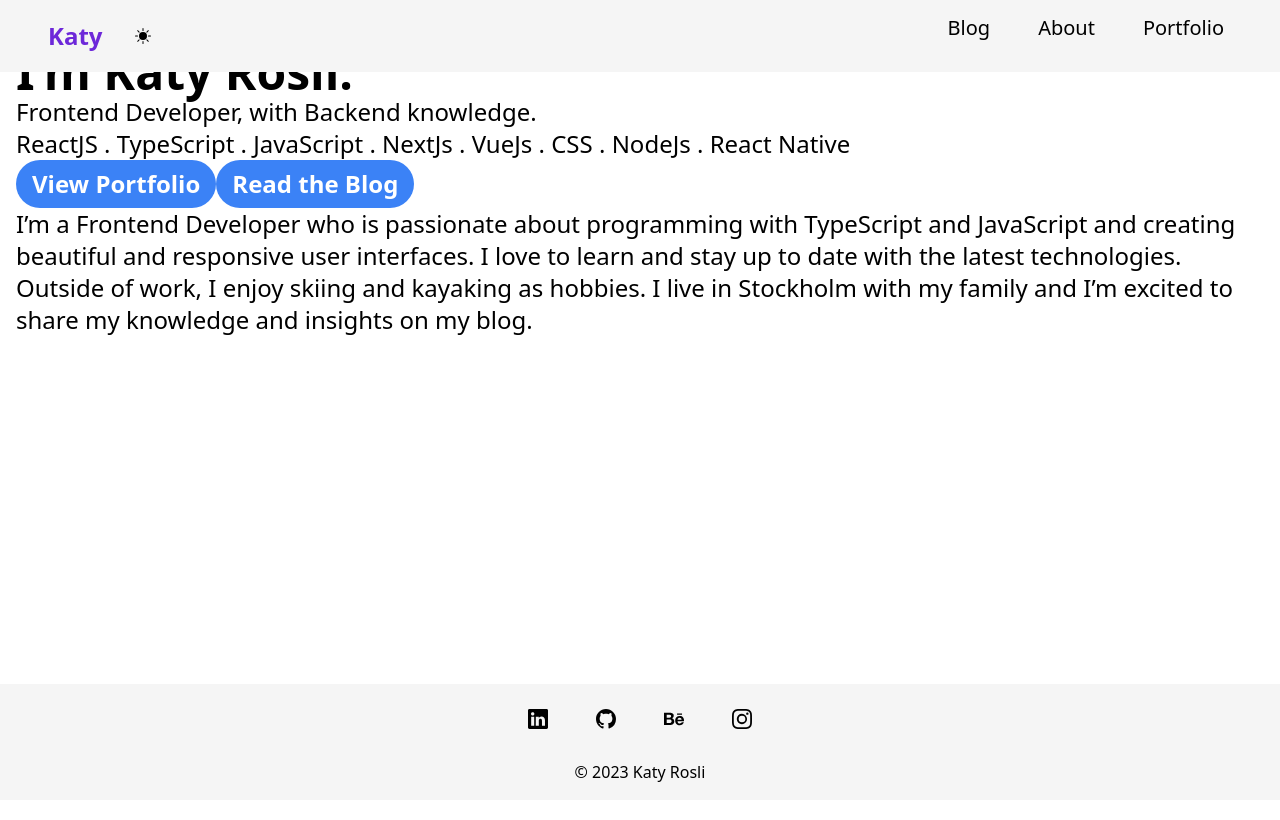
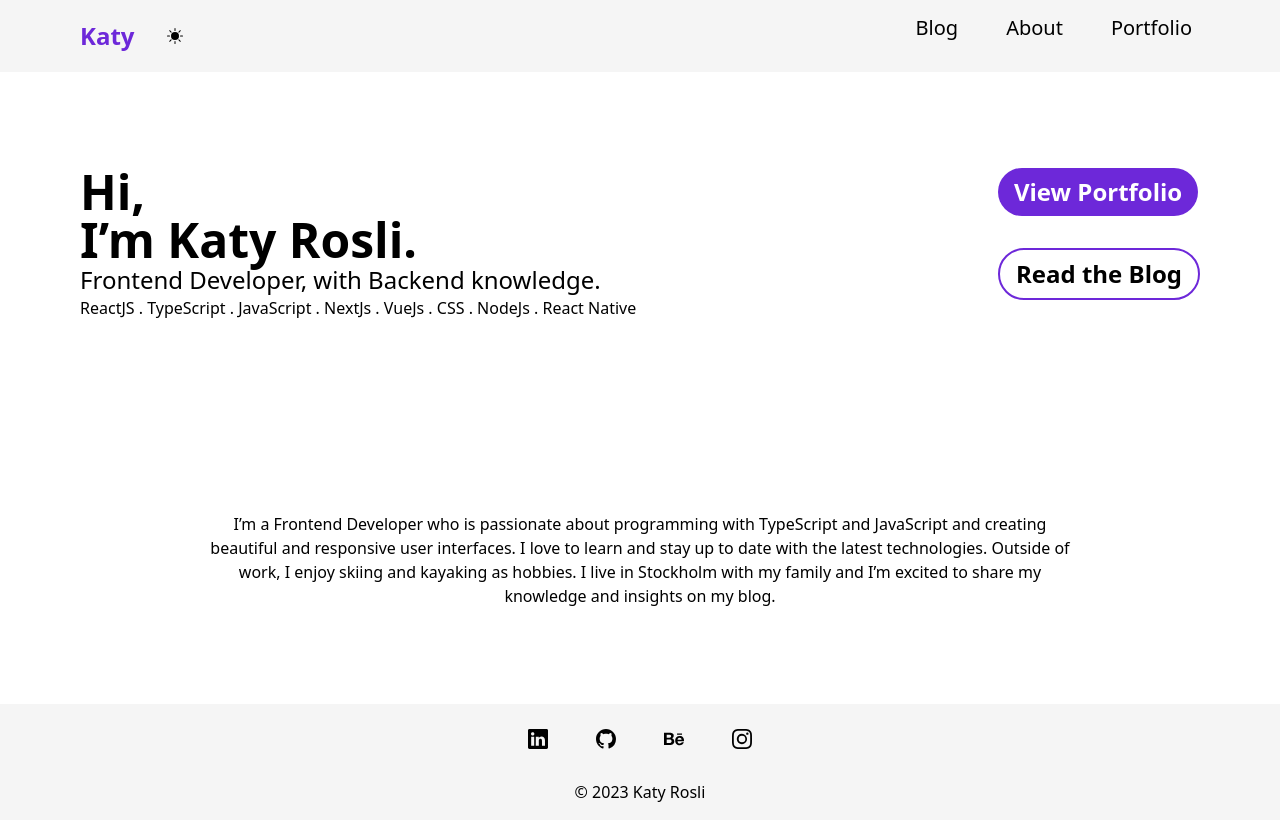
Before and after one commit to KatyRosli/blog, a Next.js app: page / in a window 1280 px wide. Built offline with nearby package versions, Linux system fonts and the light colour scheme.

Commit message:
fix homepage

```diff
--- a/components/Footer.tsx
+++ b/components/Footer.tsx
@@ -5,9 +5,9 @@ const Footer = () => {
         window.open(url, '_blank', 'noreferrer');
     };
     return (
-        <footer className='bg-neutral-100 dark:bg-stone-900 w-full fixed bottom-0 p-4'>
+        <footer className='bg-neutral-100 dark:bg-stone-900 w-full bottom-0 p-4 mt-24'>
         <div className="w-full md:flex md:w-auto">
-        <ul className="justify-between px-4 mx-auto lg:max-w-7xl md:flex md:px-8">
+        <ul className="justify-between px-4 mx-auto lg:max-w-7xl md:flex md:px-16">
           <li className='pb-6 text-xl py-2 md:px-6 text-center border-b-2 md:border-b-0'>
           <button><BsLinkedin onClick={() => openInNewTab('https://www.linkedin.com/in/katy-rosli-761b70185/')} /></button>
           </li>
@@ -22,8 +22,8 @@ const Footer = () => {
           </li>
         </ul>
         </div>
-        <div className='justify-center mx-auto lg:max-w-7xl md:items-center md:flex md:px-8'>
-            <p>© 2023 Katy Rosli</p>
+        <div className='justify-center mx-auto lg:max-w-7xl md:items-center md:flex md:px-16'>
+            <p className='text-center'>© 2023 Katy Rosli</p>
             </div>
         </footer>
     )
--- a/components/Nav.tsx
+++ b/components/Nav.tsx
@@ -13,9 +13,9 @@ const Nav = () => {
   useEffect(() => setMounted(true), [])
   if(!mounted) return null
     return (
-      <div>
-        <nav className='bg-neutral-100 dark:bg-stone-900 w-full fixed top-0 left-0 right-0 z-10'>
-        <div className="justify-between px-4 mx-auto lg:max-w-7xl md:items-center md:flex md:px-8">
+      <div className='mb-24'>
+        <nav className='bg-neutral-100 dark:bg-stone-900 w-full top-0 left-0 right-0 z-10'>
+        <div className="justify-between px-4 mx-auto lg:max-w-7xl md:items-center md:flex md:px-16">
         <div>
           <div className='flex items-center justify-between py-3 md:py-5 md:block'>
             <div className='flex items-center pr-2'>
@@ -31,7 +31,7 @@ const Nav = () => {
             {/* HAMBURGER BUTTON FOR MOBILE */}
             <div className="md:hidden">
                 <button
-                  className="p-2 rounded-md outline-none focus:border-gray-400 focus:border"
+                  className="p-2 rounded-md outline focus:border-gray-400 focus:border"
                   onClick={() => setNav(!nav)}
                 >
                   {nav ? (
--- a/components/Summary.tsx
+++ b/components/Summary.tsx
@@ -1,7 +1,7 @@
 const Summary = () => {
     return (
-        <div>
-            <p>I’m a Frontend Developer who is passionate about programming with TypeScript and
+        <div className='justify-between mx-auto lg:max-w-7xl md:flex md:px-48 mb-16'>
+            <p className='text-base text-center'>I’m a Frontend Developer who is passionate about programming with TypeScript and
                 JavaScript and creating beautiful and responsive user interfaces. I love to learn
                 and stay up to date with the latest technologies. Outside of work, I enjoy skiing
                 and kayaking as hobbies. I live in Stockholm with my family and I’m excited to
--- a/pages/index.tsx
+++ b/pages/index.tsx
@@ -2,15 +2,20 @@ import Layout from '../components/Layout';
 import Link from 'next/link';
 import Summary from '@/components/Summary';
 
-
 export default function Home() {
   return (
     <Layout>
-      <h1 className='font-bold text-5xl'>Hi,<br/>I’m Katy Rosli.</h1>
-      <h2>Frontend Developer, with Backend knowledge.</h2>
-      <p>ReactJS . TypeScript . JavaScript . NextJs . VueJs . CSS . NodeJs . React Native</p>
-      <a target='_blank' href='https://www.katyrosli.com/#portfolio' rel='noopener noreferrer'><button className="bg-blue-500 hover:bg-blue-700 text-white font-bold py-2 px-4 rounded-full">View Portfolio</button></a>
-      <Link href='/blog'><button className="bg-blue-500 hover:bg-blue-700 text-white font-bold py-2 px-4 rounded-full">Read the Blog</button></Link>
+      <div className='justify-between px-16 mx-auto lg:max-w-7xl md:flex md:px-16 mb-40'>
+        <div className='mb-8'>
+          <h1 className='font-bold text-5xl'>Hi,<br/>I’m Katy Rosli.</h1>
+          <h2>Frontend Developer, with Backend knowledge.</h2>
+          <p className='text-base'>ReactJS . TypeScript . JavaScript . NextJs . VueJs . CSS . NodeJs . React Native</p>
+        </div>
+        <div className='flex flex-col'>
+          <a target='_blank' href='https://www.katyrosli.com/#portfolio' rel='noopener noreferrer'><button className="bg-violet-700 hover:bg-violet-900 text-white font-bold py-2 px-4 rounded-full mb-8">View Portfolio</button></a>
+          <Link href='/blog'><button className="border-2 border-violet-700 hover:bg-violet-900 hover:text-white text-black dark:text-white font-bold py-2 px-4 rounded-full">Read the Blog</button></Link>
+        </div>
+      </div>
       <Summary />
     </Layout>
   )
```
